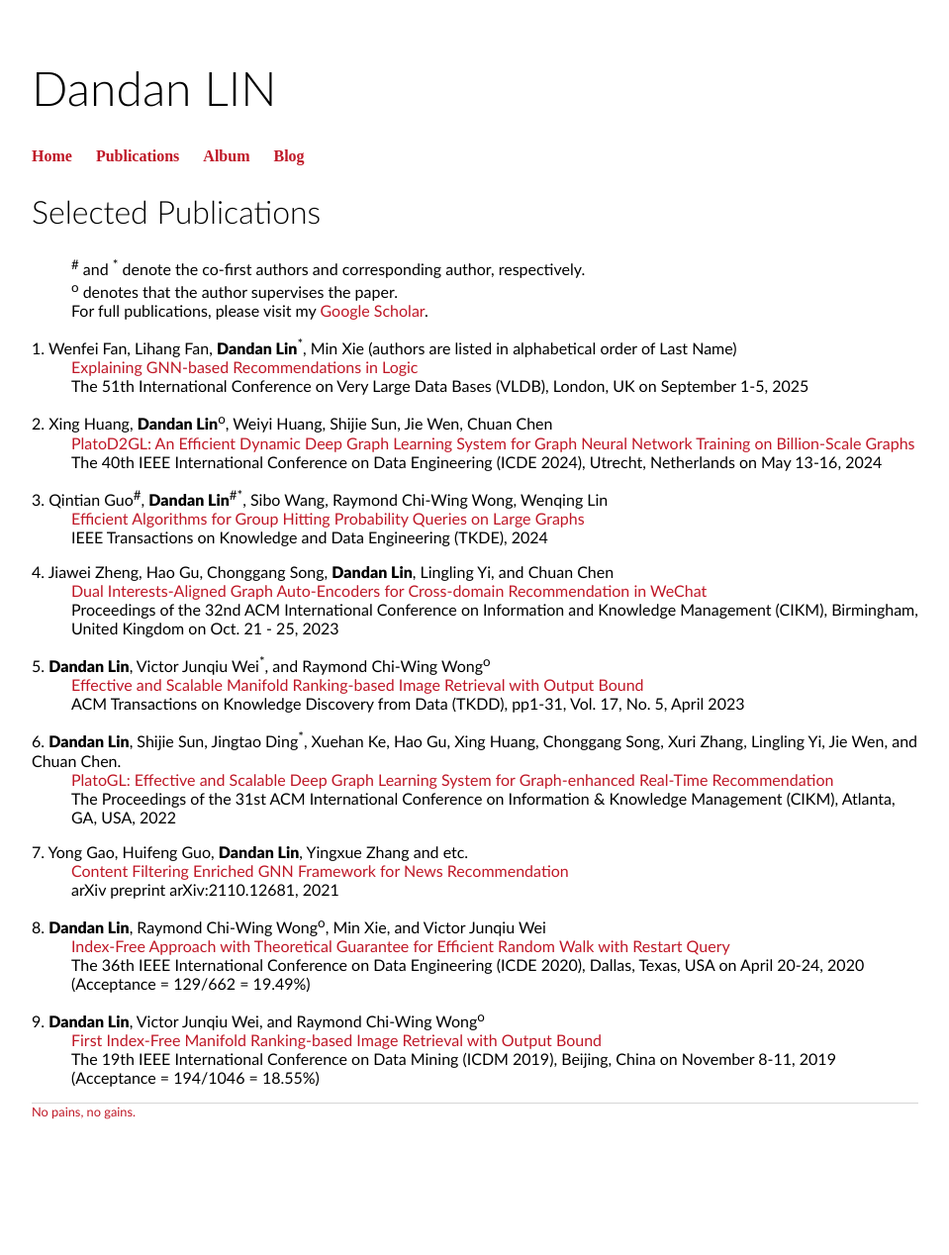
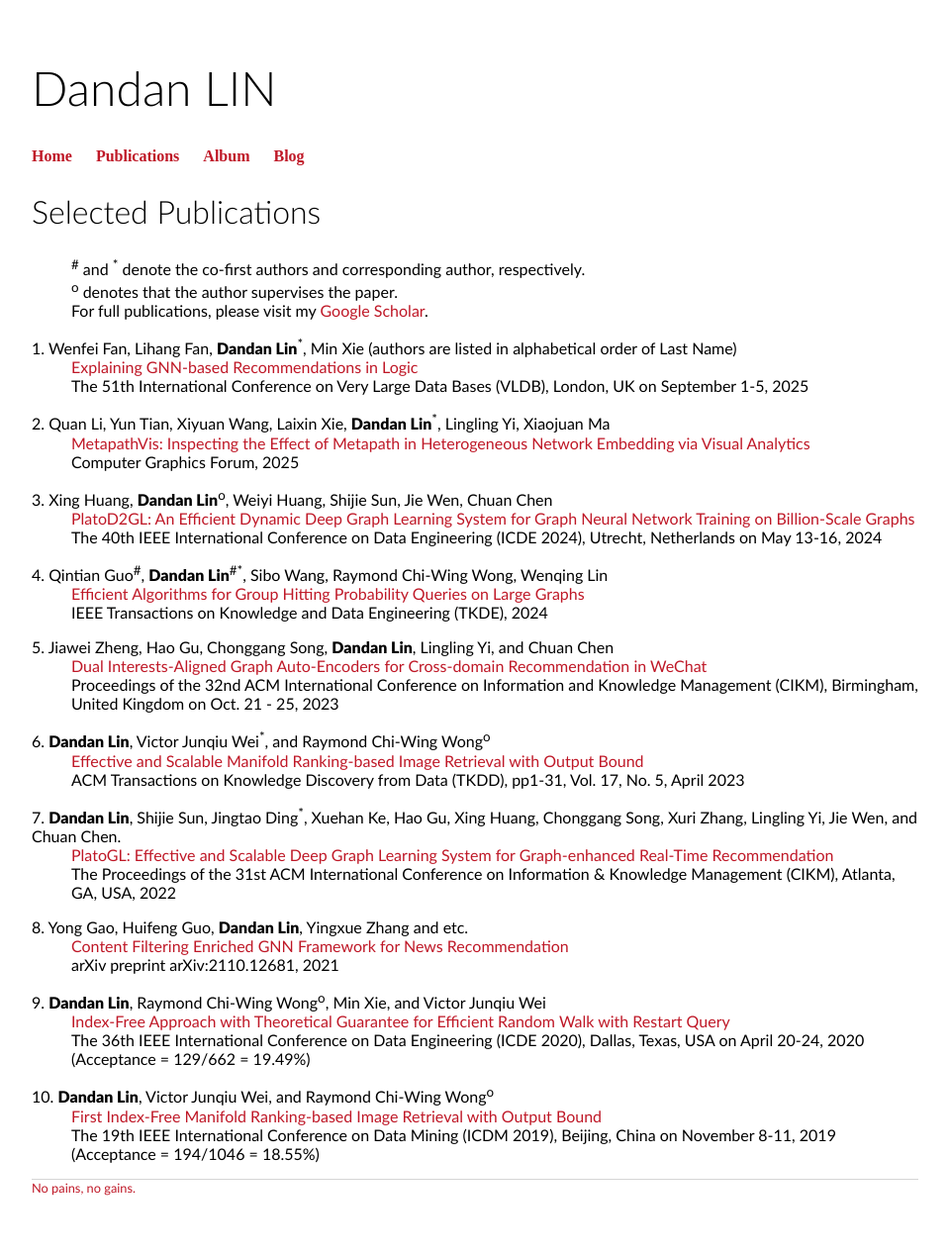
Before and after one commit to 2danlin/2danlin.github.io, a Jekyll site: the page built from publications/index.html, in a window 1280 px wide. Shown: the whole page at 99% size, without its empty margins (160-1119 px from the left). Built offline with Jekyll 4.4.1, drawn with Linux system fonts in a browser that asks for light colours; before the commit the page ends 1191 px from its top, so only the background shows below that.

Commit message:
Update index.html

```diff
--- a/publications/index.html
+++ b/publications/index.html
@@ -14,45 +14,50 @@
 		<dd>The 51th International Conference on Very Large Data Bases (VLDB), London, UK on September 1-5, 2025</dd>
 	</dl>
 		<dl>
-		<dt>2. Xing Huang, <strong>Dandan Lin</strong><sup>o</sup>, Weiyi Huang, Shijie Sun, Jie Wen, Chuan Chen</dt>
+		<dt>2. Quan Li, Yun Tian, Xiyuan Wang, Laixin Xie, <strong>Dandan Lin</strong><sup>*</sup>, Lingling Yi, Xiaojuan Ma</dt>
+		<dd><a>MetapathVis: Inspecting the Effect of Metapath in Heterogeneous Network Embedding via Visual Analytics</a><dd>
+		<dd>Computer Graphics Forum, 2025</dd>
+	</dl>
+		<dl>
+		<dt>3. Xing Huang, <strong>Dandan Lin</strong><sup>o</sup>, Weiyi Huang, Shijie Sun, Jie Wen, Chuan Chen</dt>
 		<dd><a>PlatoD2GL: An Efficient Dynamic Deep Graph Learning System for Graph Neural Network Training on Billion-Scale Graphs</a><dd>
 		<dd>The 40th IEEE International Conference on Data Engineering (ICDE 2024), Utrecht, Netherlands on May 13-16, 2024</dd>
 	</dl>
 	<dl>
-		<dt>3. Qintian Guo<sup>#</sup>, <strong>Dandan Lin</strong><sup>#</sup><sup>*</sup>, Sibo Wang, Raymond Chi-Wing Wong, Wenqing Lin</dt>
+		<dt>4. Qintian Guo<sup>#</sup>, <strong>Dandan Lin</strong><sup>#</sup><sup>*</sup>, Sibo Wang, Raymond Chi-Wing Wong, Wenqing Lin</dt>
 		<dd><a>Efficient Algorithms for Group Hitting Probability Queries on Large Graphs</a><dd>
 		<dd>IEEE Transactions on Knowledge and Data Engineering (TKDE), 2024</dd>
 	</dl>
 	<dl>
-		<dt>4. Jiawei Zheng, Hao Gu, Chonggang Song, <strong>Dandan Lin</strong>, Lingling Yi, and Chuan Chen</dt>
+		<dt>5. Jiawei Zheng, Hao Gu, Chonggang Song, <strong>Dandan Lin</strong>, Lingling Yi, and Chuan Chen</dt>
 		<dd><a>Dual Interests-Aligned Graph Auto-Encoders for Cross-domain Recommendation in WeChat</a><dd>
 		<dd>Proceedings of the 32nd ACM International Conference on Information and Knowledge Management (CIKM), Birmingham, United Kingdom on Oct. 21 - 25, 2023</dd>
 	</dl>
 	<dl>
-		<dt>5. <strong>Dandan Lin</strong>, Victor Junqiu Wei<sup>*</sup>, and Raymond Chi-Wing Wong<sup>o</sup></dt>
+		<dt>6. <strong>Dandan Lin</strong>, Victor Junqiu Wei<sup>*</sup>, and Raymond Chi-Wing Wong<sup>o</sup></dt>
 		<dd><a>Effective and Scalable Manifold Ranking-based Image Retrieval with Output Bound</a><dd>
 		<dd>ACM Transactions on Knowledge Discovery from Data (TKDD), pp1-31, Vol. 17, No. 5, April 2023</dd>
 	</dl>
 	<dl>
-		<dt>6. <strong>Dandan Lin</strong>, Shijie Sun, Jingtao Ding<sup>*</sup>, Xuehan Ke, Hao Gu, Xing Huang, Chonggang Song, Xuri Zhang, Lingling Yi, Jie Wen, and Chuan Chen. </dt>
+		<dt>7. <strong>Dandan Lin</strong>, Shijie Sun, Jingtao Ding<sup>*</sup>, Xuehan Ke, Hao Gu, Xing Huang, Chonggang Song, Xuri Zhang, Lingling Yi, Jie Wen, and Chuan Chen. </dt>
 		<dd><a>PlatoGL: Effective and Scalable Deep Graph Learning System for Graph-enhanced Real-Time Recommendation</a><dd>
 		<dd>The Proceedings of the 31st ACM International Conference on Information & Knowledge Management (CIKM), Atlanta, GA, USA, 2022 </dd>
 	</dl>
 
 	<dl>
-		<dt>7. Yong Gao, Huifeng Guo, <strong>Dandan Lin</strong>, Yingxue Zhang and etc. </dt>
+		<dt>8. Yong Gao, Huifeng Guo, <strong>Dandan Lin</strong>, Yingxue Zhang and etc. </dt>
 		<dd><a>Content Filtering Enriched GNN Framework for News Recommendation</a><dd>
 		<dd>arXiv preprint arXiv:2110.12681, 2021 </dd>
 	</dl>
 
 	<dl>
-		<dt>8. <strong>Dandan Lin</strong>, Raymond Chi-Wing Wong<sup>o</sup>, Min Xie, and Victor Junqiu Wei</dt>
+		<dt>9. <strong>Dandan Lin</strong>, Raymond Chi-Wing Wong<sup>o</sup>, Min Xie, and Victor Junqiu Wei</dt>
 		<dd><a>Index-Free Approach with Theoretical Guarantee for Efficient Random Walk with Restart Query</a><dd>
 		<dd>The 36th IEEE International Conference on Data Engineering (ICDE 2020), Dallas, Texas, USA on April 20-24, 2020 </dd>
 		<dd>(Acceptance = 129/662 = 19.49%)</dd>
 	</dl>
 	<dl>
-		<dt>9. <strong>Dandan Lin</strong>, Victor Junqiu Wei, and Raymond Chi-Wing Wong<sup>o</sup></dt>
+		<dt>10. <strong>Dandan Lin</strong>, Victor Junqiu Wei, and Raymond Chi-Wing Wong<sup>o</sup></dt>
 		<dd><a>First Index-Free Manifold Ranking-based Image Retrieval with Output Bound</a><dd>
 		<dd>The 19th IEEE International Conference on Data Mining (ICDM 2019), Beijing, China on November 8-11, 2019</dd>
 		<dd>(Acceptance = 194/1046 = 18.55%)</dd>
```
